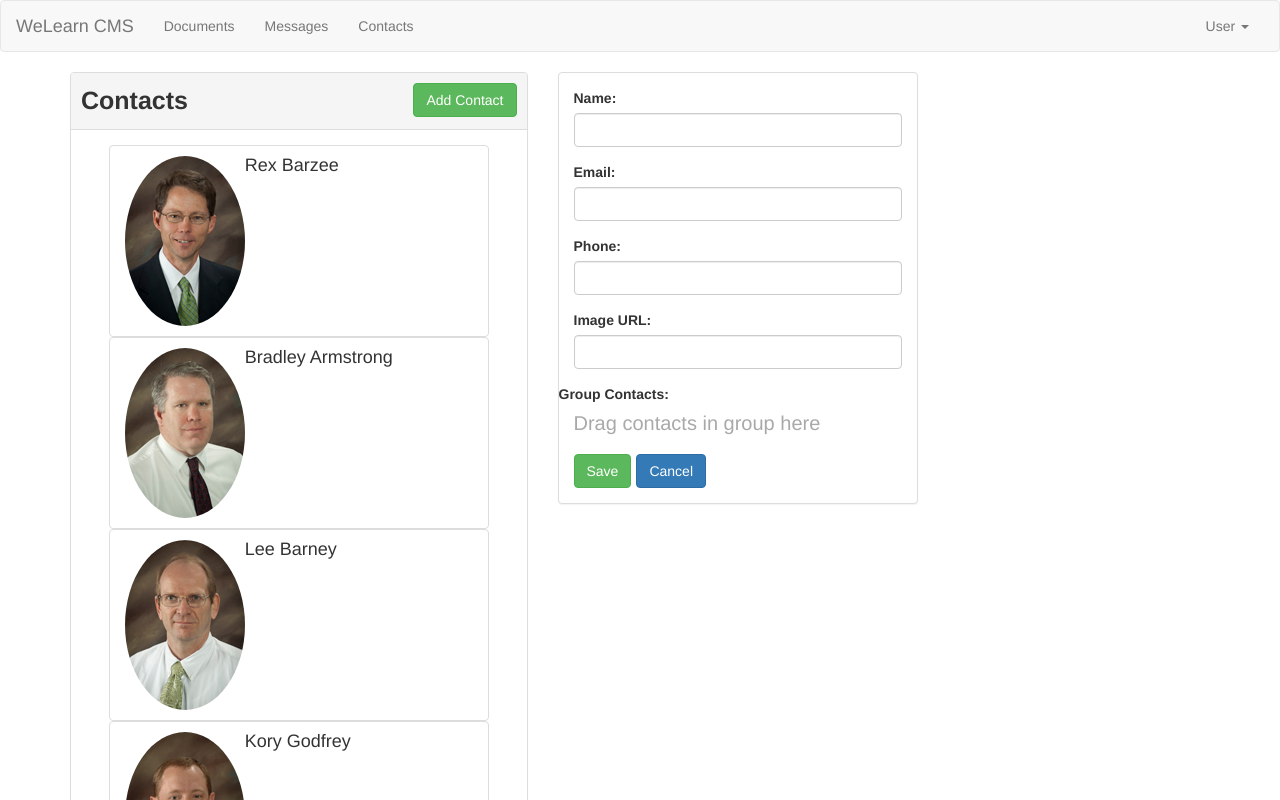
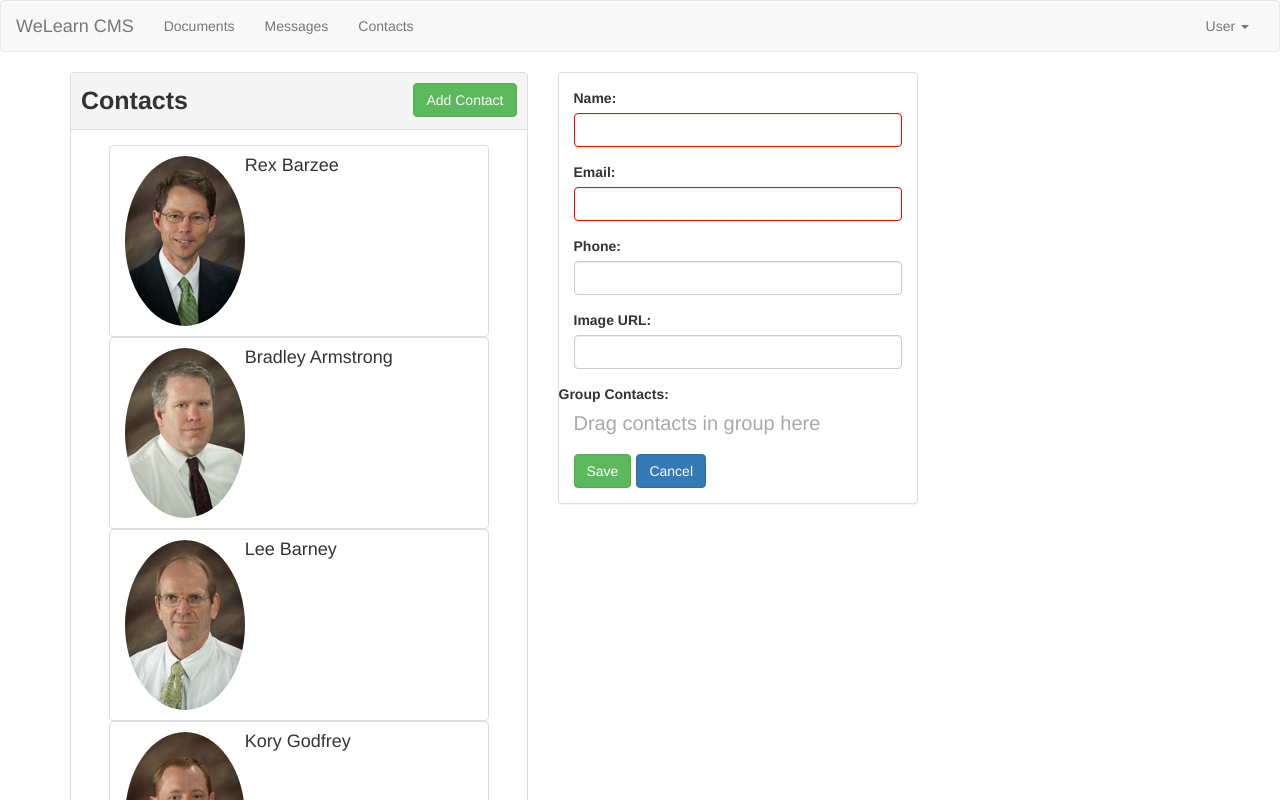
Before and after one commit to coopfeathy/cms-new, an Angular app in the folder cms-new/: page /contacts/new in a window 1280 px wide. Shown: the top 800 px of the page. Built offline with nearby package versions, Linux system fonts and the light colour scheme.

Commit message:
Validate the Fields in the Contact Edit Form

```diff
--- a/cms-new/src/app/contacts/contact-edit/contact-edit.component.html
+++ b/cms-new/src/app/contacts/contact-edit/contact-edit.component.html
@@ -1,6 +1,6 @@
 <div class="panel panel-default">
   <div class="panel-body">
-    <form id="contact-edit">
+    <form #f="ngForm" (ngSubmit)="onSubmit(f)" id="contact-edit">
       <div class="row">
         <div class="col-sm-12 form-group">
           <label for="name">Name:</label>
@@ -9,7 +9,9 @@
             id="name"
             class="form-control required"
             size="120"
-            max="120">
+            max="120"
+            name="name"
+            [ngModel]="contact?.name" #name="ngModel" required>
         </div>
       </div>
 
@@ -21,9 +23,16 @@
             id="email"
             class="form-control required"
             size="120"
-            max="255">
+            max="255"
+            name="email"
+            [ngModel]="contact?.email"
+            #email="ngModel"
+            required
+            pattern="[a-z0-9._%+-]+@[a-z0-9.-]+\.[a-z]{2,3}$">
         </div>
       </div>
+
+      <div class="alert alert-danger" *ngIf="email.invalid && email.touched">Enter a valid Email address.</div>
 
       <div class="row">
         <div class="col-sm-12 form-group">
@@ -33,10 +42,15 @@
             id="phone"
             class="form-control invalid"
             size="150"
-            max="255">
-
+            max="255"
+            name="phone"
+            [ngModel]="contact?.phone"
+            #phone="ngModel"
+            pattern="\D*([2-9]\d{2})(\D*)([2-9]\d{2})(\D*)(\d{4})\D*">
         </div>
       </div>
+
+      <div class="alert alert-danger" *ngIf="phone.invalid && phone.touched">Enter a valid phone number.</div>
 
       <div class="row">
         <div class="col-sm-12 form-group">
@@ -46,7 +60,10 @@
             id="imageUrl"
             class="form-control"
             size="150"
-            max="255">
+            max="255"
+            name="imageUrl"
+            [ngModel]="contact?.imageUrl"
+            #imageUrl="ngModel">
         </div>
       </div>
 
@@ -69,6 +86,7 @@
         </div>
       </div>
 
+        <div class="alert alert-danger" *ngIf="name.invalid && name.touched">The Name field is required.</div>
 
       <div class="row">
         <div class="col-xs-12 btn-toolbar">
--- a/cms-new/src/app/contacts/contact-edit/contact-edit.component.ts
+++ b/cms-new/src/app/contacts/contact-edit/contact-edit.component.ts
@@ -1,5 +1,6 @@
 import { Component } from '@angular/core';
 import { Contact } from '../contact.model';
+import { NgForm } from '@angular/forms';
 
 @Component({
   selector: 'app-contact-edit',
@@ -16,4 +17,8 @@ export class ContactEditComponent {
   onCancel() {
 
   }
+
+  onSubmit(form: NgForm) {
+
+  }
 }
```
